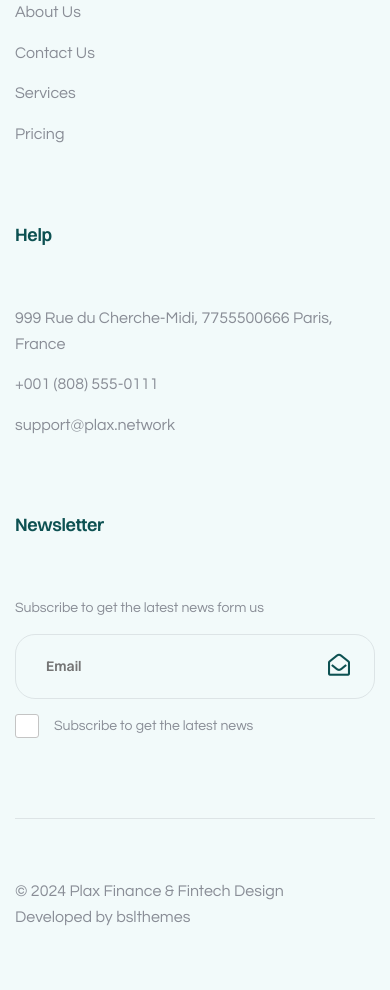
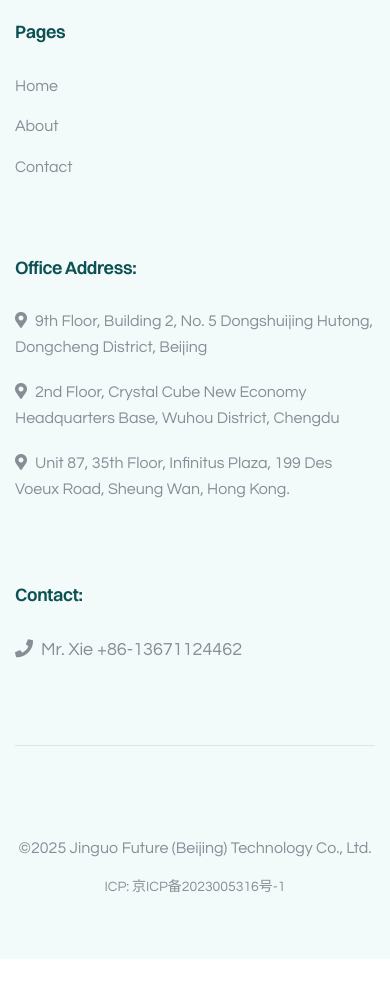
Before and after one commit to taotao7/jingle-official, a Next.js app: page /en/blog in a window 390 px wide. Shown: the part 6700-7690 px from the top of the page. After the commit the page ends 7659 px from the top, so only its background shows below. Built offline with nearby package versions, Linux system fonts and the light colour scheme.

Commit message:
feat(footer): enhance footer content with localization and update page structure

```diff
--- a/layouts/Footer.js
+++ b/layouts/Footer.js
@@ -1,4 +1,7 @@
+"use client";
 import Link from "next/link";
+import { useTranslations } from "next-intl";
+
 const Footer = ({ bg = true, margin = 160, footer }) => {
   switch (footer) {
     case 1:
@@ -15,84 +18,86 @@ const Footer = ({ bg = true, margin = 160, footer }) => {
 export default Footer;
 
 const Footer1 = ({ bg = true, margin = 160 }) => {
+  const t = useTranslations();
+
   return (
     <footer className={`${bg ? "mil-footer-with-bg" : ""} mil-p-${margin}-0 `}>
       <div className="container">
-        <div className="row">
-          <div className="col-xl-3">
-            <a href="#." className="mil-footer-logo mil-mb-60">
-              <img src="img/logo-2.png" alt="Plax" width={28} height={32} />
+        <div className="row justify-content-between mil-mb-90">
+          <div className="col-xl-3 col-lg-4 col-md-6 mil-mb-60">
+            <a href="#." className="mil-footer-logo mil-mb-30">
+              <img src="img/logo.png" alt="Plax" width={40} height={32} />
             </a>
+            <h5 className="mil-mb-30">{t("footer.company")}</h5>
+            <p className="mil-text-m mil-soft mil-mb-30">
+              {t("banner.subtitle")}
+            </p>
           </div>
-          <div className="col-xl-3 mil-mb-60">
-            <h6 className="mil-mb-60">Usefull Links</h6>
+
+          <div className="col-xl-2 col-lg-2 col-md-6 mil-mb-60">
+            <h6 className="mil-mb-30">{t("nav.pages")}</h6>
             <ul className="mil-footer-list">
               <li className="mil-text-m mil-soft mil-mb-15">
-                <Link href="/">Home</Link>
+                <Link href="/">{t("common.home")}</Link>
               </li>
               <li className="mil-text-m mil-soft mil-mb-15">
-                <Link href="about">About Us</Link>
+                <Link href="about">{t("common.about")}</Link>
               </li>
               <li className="mil-text-m mil-soft mil-mb-15">
-                <Link href="contact">Contact Us</Link>
-              </li>
-              <li className="mil-text-m mil-soft mil-mb-15">
-                <Link href="services">Services</Link>
-              </li>
-              <li className="mil-text-m mil-soft mil-mb-15">
-                <Link href="price">Pricing</Link>
+                <Link href="contact">{t("common.contact")}</Link>
               </li>
             </ul>
           </div>
-          <div className="col-xl-3 mil-mb-60">
-            <h6 className="mil-mb-60">Help</h6>
+
+          <div className="col-xl-4 col-lg-3 col-md-6 mil-mb-60">
+            <h6 className="mil-mb-30">{t("footer.contact.address")}</h6>
             <ul className="mil-footer-list">
-              <li className="mil-text-m mil-soft mil-mb-15">
-                999 Rue du Cherche-Midi, 7755500666 Paris, <br />
-                France
+              <li className="mil-text-m mil-soft mil-mb-20">
+                <i
+                  className="fas fa-map-marker-alt"
+                  style={{ marginRight: "8px" }}
+                ></i>
+                {t("footer.contact.beijing")}
               </li>
-              <li className="mil-text-m mil-soft mil-mb-15">
-                +001 (808) 555-0111
+              <li className="mil-text-m mil-soft mil-mb-20">
+                <i
+                  className="fas fa-map-marker-alt"
+                  style={{ marginRight: "8px" }}
+                ></i>
+                {t("footer.contact.chengdu")}
               </li>
-              <li className="mil-text-m mil-soft mil-mb-15">
-                support@plax.network
+              <li className="mil-text-m mil-soft mil-mb-20">
+                <i
+                  className="fas fa-map-marker-alt"
+                  style={{ marginRight: "8px" }}
+                ></i>
+                {t("footer.contact.hongkong")}
               </li>
             </ul>
           </div>
-          <div className="col-xl-3 mil-mb-80">
-            <h6 className="mil-mb-60">Newsletter</h6>
-            <p className="mil-text-xs mil-soft mil-mb-15">
-              Subscribe to get the latest news form us
+
+          <div className="col-xl-2 col-lg-3 col-md-6 mil-mb-60">
+            <h6 className="mil-mb-30">{t("footer.contact.phone")}</h6>
+            <p
+              className="mil-text-sm mil-soft mil-mb-20"
+              style={{ whiteSpace: "nowrap" }}
+            >
+              <i className="fas fa-phone" style={{ marginRight: "8px" }}></i>
+              {t("footer.contact.phoneNumber")}
             </p>
-            <form id="subscribeForm" className="mil-subscripe-form-footer">
-              <input className="mil-input" name="EMAIL" type="email" placeholder="Email" autoComplete="off" />
-              <button type="submit">
-                <i className="far fa-envelope-open mil-dark" />
-              </button>
-              <div className="mil-checkbox-frame mil-mt-15">
-                <div className="mil-checkbox">
-                  <input type="checkbox" id="checkbox" defaultChecked="" />
-                  <label htmlFor="checkbox" />
-                </div>
-                <p className="mil-text-xs mil-soft">
-                  Subscribe to get the latest news
-                </p>
-              </div>
-            </form>
           </div>
         </div>
+
         <div className="mil-footer-bottom">
           <div className="row">
-            <div className="col-xl-6">
-              <p className="mil-text-s mil-soft">
-                © 2024 Plax Finance &amp; Fintech Design
+            <div className="col-xl-12">
+              <div className="mil-divider mil-mb-30"></div>
+              <p className="mil-text-s mil-soft mil-text-center mil-mb-15">
+                {t("footer.copyright")}
               </p>
-            </div>
-            <div className="col-xl-6">
-              <p className="mil-text-s mil-text-right mil-sm-text-left mil-soft">
-                Developed by{" "}
-                <a href="https://bslthemes.com" target="blank">
-                  bslthemes
+              <p className="mil-text-xs mil-soft mil-text-center">
+                <a href="https://beian.miit.gov.cn/" target="_blank">
+                  {t("footer.icp")}
                 </a>
               </p>
             </div>
@@ -103,6 +108,8 @@ const Footer1 = ({ bg = true, margin = 160 }) => {
   );
 };
 const Footer3 = ({ bg = true, margin = 160 }) => {
+  const t = useTranslations();
+
   return (
     <footer className="mil-footer-dark-2 mil-p-160-0">
       <div className="container">
@@ -113,75 +120,52 @@ const Footer3 = ({ bg = true, margin = 160 }) => {
             </a>
           </div>
           <div className="col-xl-3 mil-mb-60">
-            <h6 className="mil-mb-60 mil-soft">Usefull Links</h6>
+            <h6 className="mil-mb-60 mil-soft">{t("footer.company")}</h6>
             <ul className="mil-footer-list">
               <li className="mil-text-m mil-pale mil-mb-15">
-                <Link href="/">Home</Link>
-              </li>
-              <li className="mil-text-m mil-pale mil-mb-15">
-                <Link href="about">About Us</Link>
-              </li>
-              <li className="mil-text-m mil-pale mil-mb-15">
-                <Link href="contact">Contact Us</Link>
-              </li>
-              <li className="mil-text-m mil-pale mil-mb-15">
-                <Link href="services">Services</Link>
-              </li>
-              <li className="mil-text-m mil-pale mil-mb-15">
-                <Link href="price">Pricing</Link>
+                {t("footer.contact.address")}
+                <br />
+                {t("footer.contact.beijing")}
+                <br />
+                {t("footer.contact.chengdu")}
+                <br />
+                {t("footer.contact.hongkong")}
               </li>
             </ul>
           </div>
           <div className="col-xl-3 mil-mb-60">
-            <h6 className="mil-mb-60 mil-soft">Help</h6>
+            <h6 className="mil-mb-60 mil-soft">{t("nav.pages")}</h6>
             <ul className="mil-footer-list">
               <li className="mil-text-m mil-pale mil-mb-15">
-                999 Rue du Cherche-Midi, 7755500666 Paris, <br />
-                France
+                <Link href="/">{t("common.home")}</Link>
               </li>
               <li className="mil-text-m mil-pale mil-mb-15">
-                +001 (808) 555-0111
+                <Link href="about">{t("common.about")}</Link>
               </li>
               <li className="mil-text-m mil-pale mil-mb-15">
-                support@plax.network
+                <Link href="contact">{t("common.contact")}</Link>
+              </li>
+              <li className="mil-text-m mil-pale mil-mb-15">
+                <Link href="services">{t("common.services")}</Link>
+              </li>
+              <li className="mil-text-m mil-pale mil-mb-15">
+                <Link href="price">{t("common.price")}</Link>
               </li>
             </ul>
           </div>
           <div className="col-xl-3 mil-mb-80">
-            <h6 className="mil-mb-60 mil-soft">Newsletter</h6>
+            <h6 className="mil-mb-60 mil-soft">{t("footer.contact.phone")}</h6>
             <p className="mil-text-xs mil-pale mil-mb-15">
-              Subscribe to get the latest news form us
+              {t("footer.contact.phoneNumber")}
             </p>
-            <form className="mil-subscripe-form-footer">
-              <input className="mil-input" type="email" placeholder="Email" />
-              <button type="submit">
-                <i className="far fa-envelope-open mil-dark" />
-              </button>
-              <div className="mil-checkbox-frame mil-mt-15">
-                <div className="mil-checkbox">
-                  <input type="checkbox" id="checkbox" defaultChecked="" />
-                  <label htmlFor="checkbox" />
-                </div>
-                <p className="mil-text-xs mil-pale">
-                  Subscribe to get the latest news
-                </p>
-              </div>
-            </form>
           </div>
         </div>
         <div className="mil-footer-bottom">
           <div className="row">
-            <div className="col-xl-6">
-              <p className="mil-text-s mil-pale">
-                © 2024 Plax Finance &amp; Fintech Design
-              </p>
-            </div>
-            <div className="col-xl-6">
-              <p className="mil-text-s mil-text-right mil-sm-text-left mil-pale">
-                Developed by{" "}
-                <a href="https://bslthemes.com" target="blank">
-                  bslthemes
-                </a>
+            <div className="col-xl-12">
+              <p className="mil-text-s mil-pale mil-text-center">
+                {t("footer.copyright")} <br />
+                {t("footer.icp")}
               </p>
             </div>
           </div>
@@ -192,6 +176,8 @@ const Footer3 = ({ bg = true, margin = 160 }) => {
 };
 
 const Footer2 = () => {
+  const t = useTranslations();
+
   return (
     <footer className="mil-footer-dark mil-p-160-0">
       <div className="container">
@@ -202,50 +188,45 @@ const Footer2 = () => {
             </a>
             <ul className="mil-footer-list mil-footer-list-2">
               <li className="mil-text-m mil-dark-soft mil-mb-15">
-                <Link href="/">Home</Link>
+                <Link href="/">{t("common.home")}</Link>
               </li>
               <li className="mil-text-m mil-dark-soft mil-mb-15">
-                <Link href="about">About Us</Link>
+                <Link href="about">{t("common.about")}</Link>
               </li>
               <li className="mil-text-m mil-dark-soft mil-mb-15">
-                <Link href="contact">Contact Us</Link>
+                <Link href="contact">{t("common.contact")}</Link>
               </li>
               <li className="mil-text-m mil-dark-soft mil-mb-15">
-                <Link href="services">Services</Link>
+                <Link href="services">{t("common.services")}</Link>
               </li>
               <li className="mil-text-m mil-dark-soft mil-mb-15">
-                <Link href="price">Pricing</Link>
+                <Link href="price">{t("common.price")}</Link>
               </li>
             </ul>
           </div>
           <div className="col-xl-3 mil-mb-60">
             <ul className="mil-footer-list">
               <li className="mil-text-m mil-dark-soft mil-mb-15">
-                999 Rue du Cherche-Midi, 7755500666 Paris, <br />
-                France
+                {t("footer.contact.address")}
+                <br />
+                {t("footer.contact.beijing")}
+                <br />
+                {t("footer.contact.chengdu")}
+                <br />
+                {t("footer.contact.hongkong")}
               </li>
               <li className="mil-text-m mil-dark-soft mil-mb-15">
-                +001 (808) 555-0111
-              </li>
-              <li className="mil-text-m mil-dark-soft mil-mb-15">
-                support@plax.network
+                {t("footer.contact.phoneNumber")}
               </li>
             </ul>
           </div>
         </div>
         <div className="mil-footer-bottom">
           <div className="row">
-            <div className="col-xl-6">
-              <p className="mil-text-s mil-dark-soft">
-                © 2024 Plax Finance &amp; Fintech Design
-              </p>
-            </div>
-            <div className="col-xl-6">
-              <p className="mil-text-s mil-text-right mil-sm-text-left mil-dark-soft">
-                Developed by{" "}
-                <a href="https://bslthemes.com" target="blank">
-                  bslthemes
-                </a>
+            <div className="col-xl-12">
+              <p className="mil-text-s mil-dark-soft mil-text-center">
+                {t("footer.copyright")} <br />
+                {t("footer.icp")}
               </p>
             </div>
           </div>
--- a/layouts/Header.js
+++ b/layouts/Header.js
@@ -40,7 +40,7 @@ const Header = ({ dark }) => {
               <Link href="services">{t("nav.services")}</Link>
             </li> */}
             <li>
-              <Link href="career">{t("nav.career")}</Link>
+              <Link href="contact">{t("nav.contact")}</Link>
             </li>
           </ul>
         </nav>
--- a/messages/en.json
+++ b/messages/en.json
@@ -23,5 +23,18 @@
   "banner": {
     "title": "Global Vision",
     "subtitle": "Making global services smarter and more reliable"
+  },
+  "footer": {
+    "company": "Jinguo Future",
+    "copyright": "©2025 Jinguo Future (Beijing) Technology Co., Ltd.",
+    "icp": "ICP: 京ICP备2023005316号-1",
+    "contact": {
+      "phone": "Contact:",
+      "phoneNumber": "Mr. Xie +86-13671124462",
+      "address": "Office Address:",
+      "beijing": "9th Floor, Building 2, No. 5 Dongshuijing Hutong, Dongcheng District, Beijing",
+      "chengdu": "2nd Floor, Crystal Cube New Economy Headquarters Base, Wuhou District, Chengdu",
+      "hongkong": "Unit 87, 35th Floor, Infinitus Plaza, 199 Des Voeux Road, Sheung Wan, Hong Kong."
+    }
   }
 }
--- a/messages/zh.json
+++ b/messages/zh.json
@@ -23,5 +23,18 @@
   "banner": {
     "title": "创新驱动、全球视野、责任担当、合作共赢",
     "subtitle": "科技赋能金融普惠，让全球服务更智能、更可靠"
+  },
+  "footer": {
+    "company": "金果未来",
+    "copyright": "©2025 金果未来（北京）科技有限公司",
+    "icp": "备案号：京ICP备2023005316号-1",
+    "contact": {
+      "phone": "联系电话：",
+      "phoneNumber": "谢先生  +86-13671124462 ",
+      "address": "办公地址：",
+      "beijing": "北京市东城区东水井胡同5号2号楼9层",
+      "chengdu": "成都武侯区晶立方·新经济总部基地2楼",
+      "hongkong": "Unit 87, 35th Floor, Infinitus Plaza,199 Des Voeux Road, Sheung Wan , Hong Kong."
+    }
   }
 }
```
Also changed, not shown: app/[locale]/page.js (+37 -5 lines).
